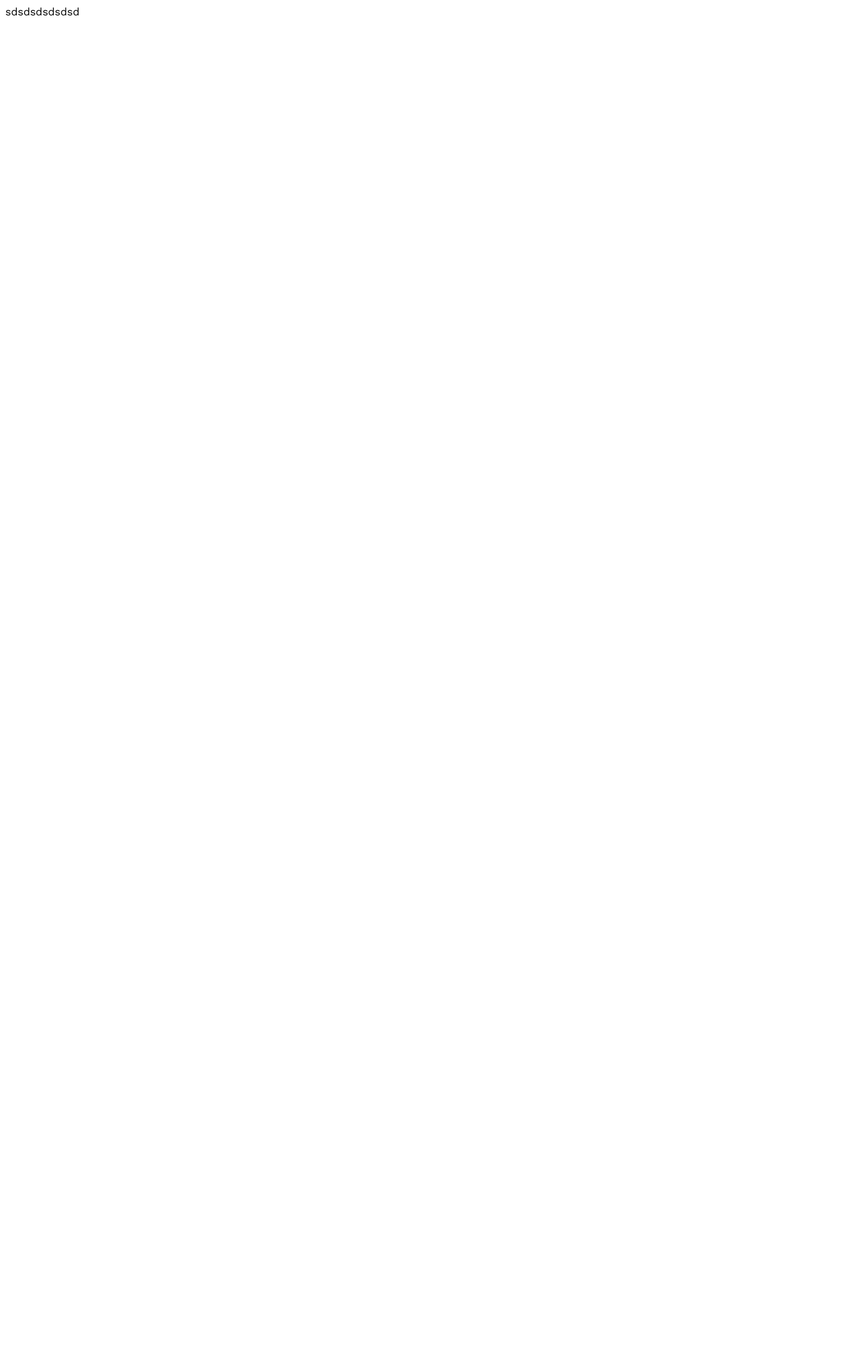
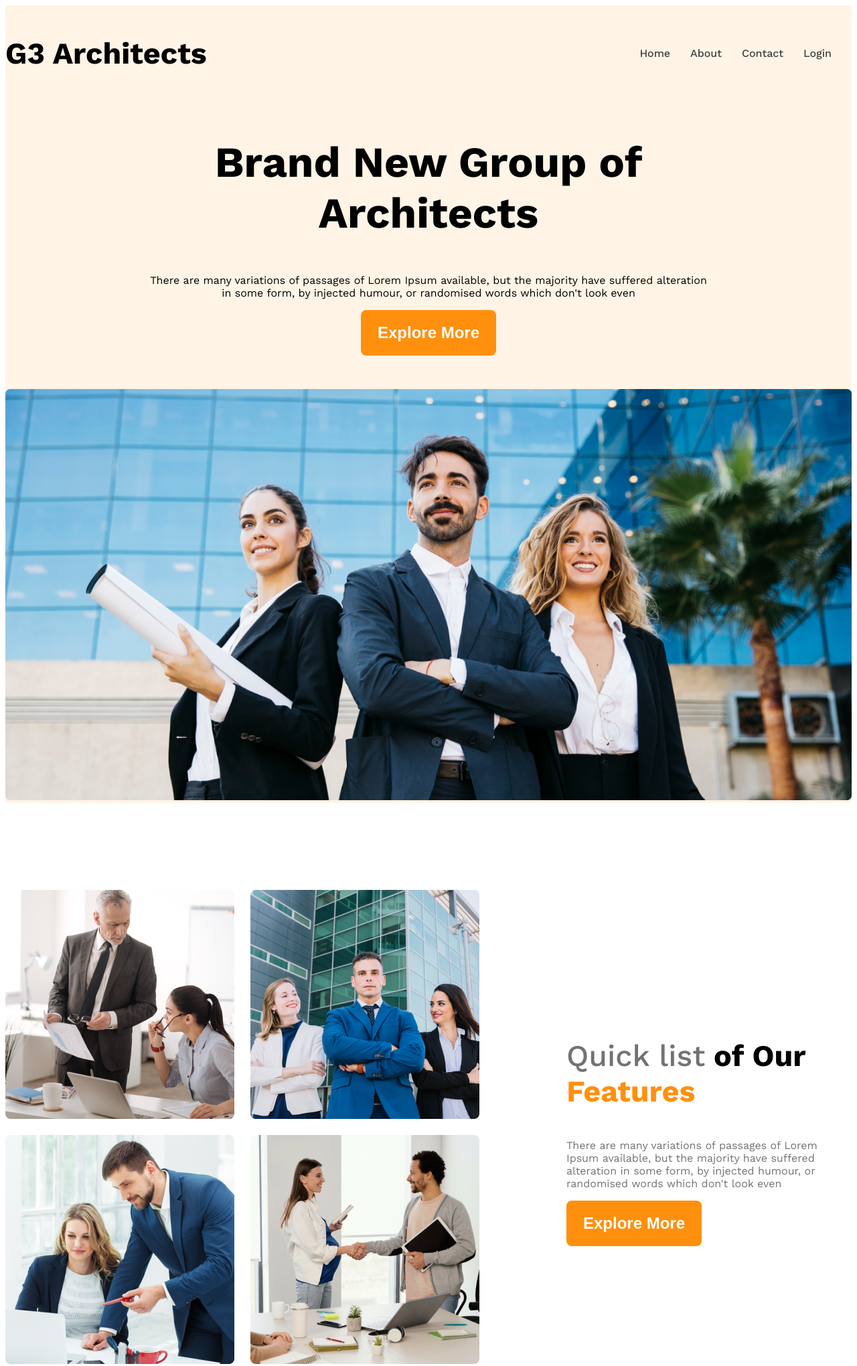
Before and after one commit to mahi999-max/g3-architects-resources, a plain HTML site: page index.html in a window 1280 px wide. Shown: the top 2040 px of the page at 67% size. Before the commit the page ends 800 px from the top, so only its background shows below. Drawn offline with nearby package versions, Linux system fonts and the light colour scheme.

Commit message:
first commit

```diff
--- a/index.html
+++ b/index.html
@@ -1,27 +1,88 @@
 <!DOCTYPE html>
 <html lang="en">
+
 <head>
     <meta charset="UTF-8">
     <meta name="viewport" content="width=device-width, initial-scale=1.0">
     <title>Document</title>
     <link rel="preconnect" href="https://fonts.googleapis.com">
-<link rel="preconnect" href="https://fonts.gstatic.com" crossorigin>
-<link href="https://fonts.googleapis.com/css2?family=Work+Sans:ital,wght@0,100..900;1,100..900&display=swap" rel="stylesheet">
-  <link rel="stylesheet" href="style.css">
+    <link rel="preconnect" href="https://fonts.gstatic.com" crossorigin>
+    <link href="https://fonts.googleapis.com/css2?family=Work+Sans:ital,wght@0,100..900;1,100..900&display=swap"
+        rel="stylesheet">
+    <link rel="stylesheet" href="style.css">
 </head>
 
 
 <body class="font">
-    <header>
-sdsdsdsdsdsd
+    <header class="bg-light">
+        <nav class="navbar display-flex">
+            <h3 class="brand">G3 Architects</h3>
+            <ul class="nav-links display-flex">
+                <li class="nav-item"><a href="" class="nav-link text-gray">Home</a></li>
+                <li class="nav-item"><a href="" class="nav-link text-gray">About</a></li>
+                <li class="nav-item"><a href="" class="nav-link text-gray">Contact</a></li>
+                <li class="nav-item"><a href="" class="nav-link text-gray">Login</a></li>
+            </ul>
+        </nav>
+
+        <div class="banner">
+            <div class="banner-content">
+            <h2 class="banner-title">Brand New Group of Architects </h2>
+            <p class="banner-discription">There are many variations of passages of Lorem Ipsum available, but the majority have suffered alteration in some form, by injected humour, or randomised words which don't look even</p>
+            <button class="btn-primary">Explore More</button>
+           </div>
+            <img class="banner-image" src="images/banner.png" alt="">
+        </div>
     </header>
 
     <main>
+        <section class="teams display-flex">
+             <div class="team-image-container">
+            <img src="images/team1.png" alt="">
+            <img src="images/team2.png" alt="">
+            <img src="images/team3.png" alt="">
+            <img src="images/team4.png" alt="">
+             </div>
+             <div class="our-features">
+                <h3 class="section-title"><span id="quick-list" class="text-light-gray">Quick list</span> of Our <span class="text-primary">Features</span></h3>
+                <p class="feature-description text-light-gray">There are many variations of passages of Lorem Ipsum available, but the majority have suffered alteration in some form, by injected humour, or randomised words which don't look even</p>
+                <button class="btn-primary">Explore More</button>
+             </div>
+        </section>
 
+        <section>
+          <h3 class="section-title">Some Facts</h3>
+          <p class="text-light-gray">There are many variations of passages of Lorem Ipsum available, but the majority have suffered alteration.</p>
+          <div class="facts-container">
+            <div class="fact">
+                <img src="" alt="" class="fact-icon">
+                <h4 class="fact-number"></h4>
+                <h5 class="fact-name"></h5>
+            </div>
+            <div class="fact">
+                <img src="" alt="" class="fact-icon">
+                <h4 class="fact-number"></h4>
+                <h5 class="fact-name"></h5>
+            </div>
+            <div class="fact">
+                <img src="" alt="" class="fact-icon">
+                <h4 class="fact-number"></h4>
+                <h5 class="fact-name"></h5>
+            </div>
+            <div class="fact">
+                <img src="" alt="" class="fact-icon">
+                <h4 class="fact-number"></h4>
+                <h5 class="fact-name"></h5>
+            </div>
+          </div>
+        </section>
+
+        <section></section>
     </main>
 
     <footer>
 
     </footer>
 </body>
+
 </html>
--- a/style.css
+++ b/style.css
@@ -1,3 +1,4 @@
+
 
 .font {
   font-family: "Work Sans", sans-serif;
@@ -5,3 +6,122 @@
   font-weight: <weight>;
   font-style: normal;
 }
+/* shared style */
+.display-flex{
+    display: flex ;
+}
+.text-primary{
+    color: #FF900E;
+}
+/* dark02 */
+.text-gray{
+    color: #424242;
+
+}
+
+/* dark03 */
+.text-light-gray{
+color: #727272;
+}
+.bg-light{
+    background-color: rgba(255, 144, 14, 0.1);
+}
+.navbar , .banner{
+    margin: 0 auto;
+    max-width: 1440px;
+    justify-content: space-between;
+}
+.btn-primary{
+   background-color: #FF900E;
+   color: white;
+   padding: 20px 25px;
+   font-weight: 600;
+   font-size:1.5rem;
+   border:none;
+   border-radius: 8px;
+}
+main{
+    margin: 0 auto;
+   max-width: 1440px;
+}
+main > section{
+    margin-top: 130px;
+}
+.section-title{
+    font-weight: 700;
+    font-size: 2.8rem;
+}
+/* header style */
+
+/* navbar related style */
+.nav-item{
+    list-style: none;
+    margin-right: 30px;
+}
+.nav-link{
+    text-decoration: none;
+    font-weight: 500;
+}
+
+.banner-title{
+    font-size: 4rem;
+    font-weight: bold;
+}
+
+.navbar{
+    justify-content: space-between;
+    align-items: center;
+}
+.brand{
+    font-size: 2.8rem;
+    font-weight: bold;
+}
+/* banner related */
+.banner-content{
+    max-width: 850px;
+    margin: 0 auto;
+    text-align: center;
+    margin-bottom: 50px;
+}
+.banner-image{
+    width: 100%;
+}
+/* team and feature */
+.teams{
+    align-items: center;
+}
+.team-image-container{
+    display: grid;
+    grid-template-columns: repeat(2,1fr);
+    gap: 24px;
+}
+.our-features{
+    margin-left: 130px;
+    max-width: 530px;
+}
+#quick-list{
+    font-weight: 500;
+}
+
+/* responsive media query */
+@media screen and (max-width:576px) {
+    .navbar , .nav-item ,.teams{
+        flex-direction: column;
+    }
+    .team-image-container{
+        grid-template-columns: repeat(1,1fr);
+    }
+    .our-features{
+        margin-left: 20px;
+    }
+}
+
+/* medium size device */
+@media screen and (min-width:576px) and (max-width:992px) {
+    .teams{
+        flex-direction: column;
+    }
+    .our-features{
+        margin-left: 50px;
+    }
+}
```
